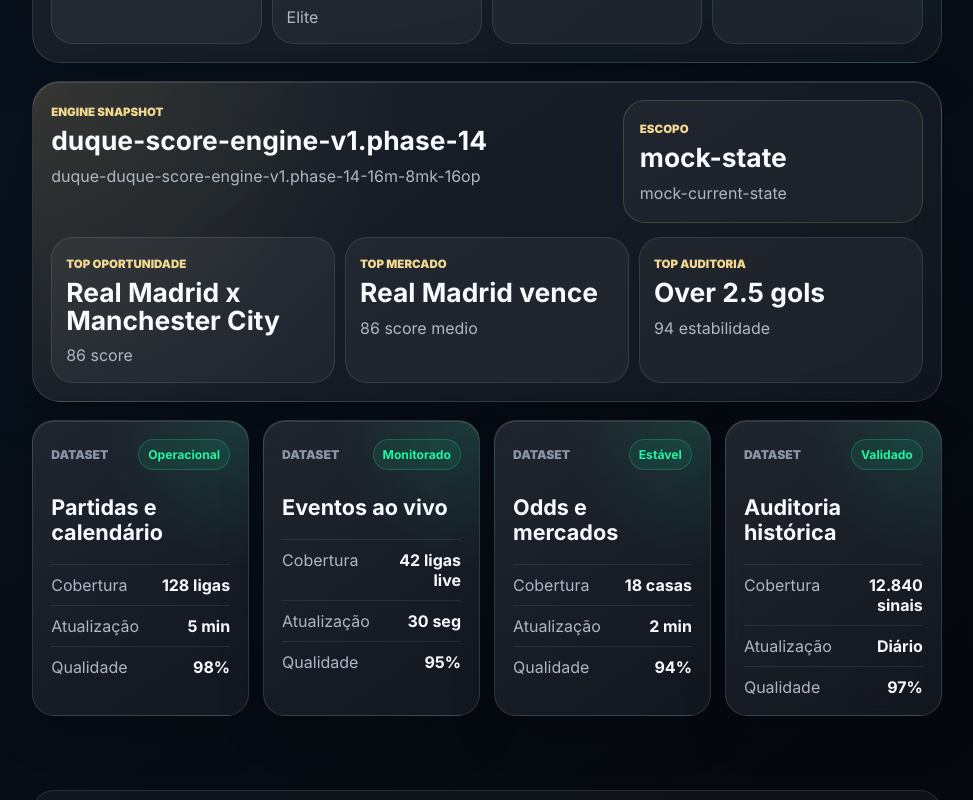
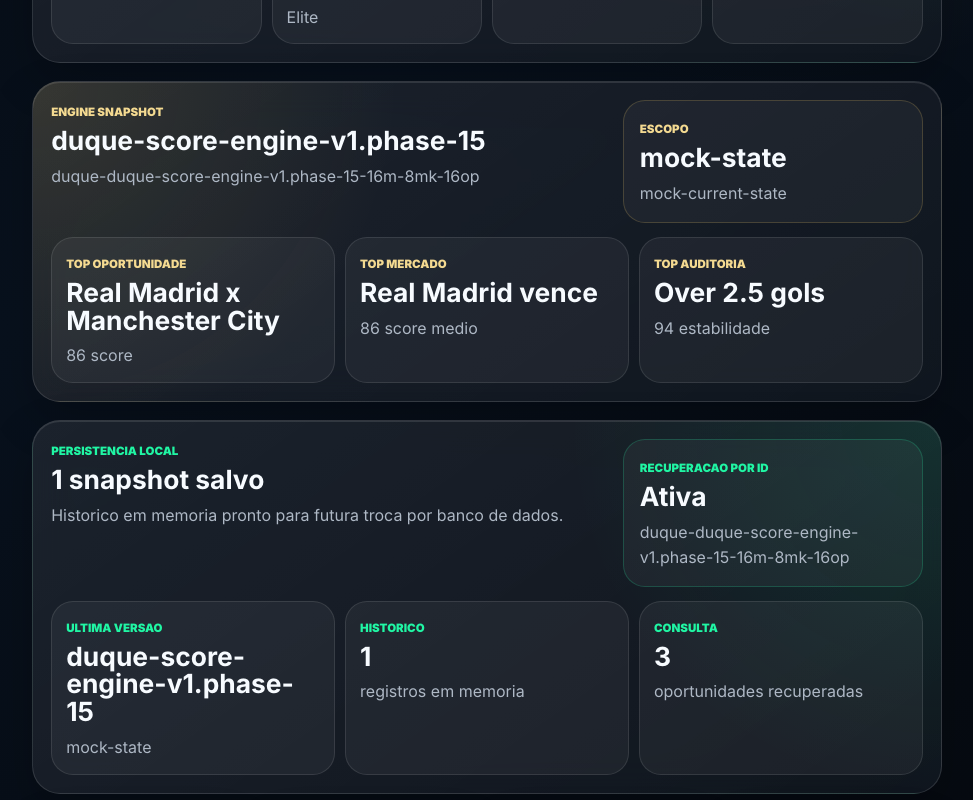
Before and after one commit to duqueroleta/DuqueSports-Codex, a React (Vite) app: page /dados in a window 1280 px wide. Shown: the part 900-1700 px from the top of the page, without its empty margins (287-1260 px from the left). Built offline with nearby package versions, Linux system fonts and the light colour scheme.

Commit message:
Add local snapshot persistence

```diff
--- a/src/engine/core/contracts.js
+++ b/src/engine/core/contracts.js
@@ -41,6 +41,6 @@
  * @property {string[]} explanation
  */
 
-const ENGINE_VERSION = 'duque-score-engine-v1.phase-14';
+const ENGINE_VERSION = 'duque-score-engine-v1.phase-15';
 
 export { ENGINE_VERSION };
--- /dev/null
+++ b/src/engine/snapshot/EngineSnapshotRepository.js
@@ -0,0 +1,32 @@
+const snapshotStore = new Map();
+
+function cloneSnapshot(snapshot) {
+  return JSON.parse(JSON.stringify(snapshot));
+}
+
+function saveEngineSnapshot(snapshot) {
+  snapshotStore.set(snapshot.snapshotId, cloneSnapshot(snapshot));
+
+  return getEngineSnapshotById(snapshot.snapshotId);
+}
+
+function getEngineSnapshotById(snapshotId) {
+  const snapshot = snapshotStore.get(snapshotId);
+
+  return snapshot ? cloneSnapshot(snapshot) : null;
+}
+
+function getEngineSnapshotHistory() {
+  return [...snapshotStore.values()].map(cloneSnapshot);
+}
+
+function resetEngineSnapshotRepository() {
+  snapshotStore.clear();
+}
+
+export {
+  getEngineSnapshotById,
+  getEngineSnapshotHistory,
+  resetEngineSnapshotRepository,
+  saveEngineSnapshot,
+};
--- a/src/pages/DataPage.jsx
+++ b/src/pages/DataPage.jsx
@@ -3,6 +3,11 @@
 import { markets } from '../data/markets.js';
 import { matches } from '../data/matches.js';
 import { runExecutiveDashboardService } from '../engine/batch/ExecutiveDashboardService.js';
+import {
+  getEngineSnapshotById,
+  getEngineSnapshotHistory,
+  saveEngineSnapshot,
+} from '../engine/snapshot/EngineSnapshotRepository.js';
 import { runEngineSnapshotService } from '../engine/snapshot/EngineSnapshotService.js';
 import { useAsyncData } from '../hooks/useAsyncData.js';
 import { getBatchAnalysis } from '../services/batchAnalysisService.js';
@@ -53,6 +58,9 @@
   const engineSnapshot = batchAnalysis && executiveDashboard
     ? runEngineSnapshotService({ matches, markets, batchAnalysis, executiveDashboard })
     : null;
+  const persistedSnapshot = engineSnapshot ? saveEngineSnapshot(engineSnapshot) : null;
+  const snapshotHistory = getEngineSnapshotHistory();
+  const recoveredSnapshot = persistedSnapshot ? getEngineSnapshotById(persistedSnapshot.snapshotId) : null;
   const filteredSources = sources.filter((source) => itemMatchesSearch(source, searchTerm));
 
   return (
@@ -159,6 +167,41 @@
         </section>
       ) : null}
 
+      {persistedSnapshot ? (
+        <section className="snapshot-persistence-panel" aria-label="Persistencia local de snapshots">
+          <div className="snapshot-persistence-header">
+            <div>
+              <span>Persistencia local</span>
+              <strong>{snapshotHistory.length} snapshot salvo</strong>
+              <p>Historico em memoria pronto para futura troca por banco de dados.</p>
+            </div>
+            <aside>
+              <span>Recuperacao por ID</span>
+              <strong>{recoveredSnapshot ? 'Ativa' : 'Indisponivel'}</strong>
+              <p>{persistedSnapshot.snapshotId}</p>
+            </aside>
+          </div>
+
+          <div className="snapshot-persistence-grid">
+            <article>
+              <span>Ultima versao</span>
+              <strong>{persistedSnapshot.engineVersion}</strong>
+              <p>{persistedSnapshot.scope}</p>
+            </article>
+            <article>
+              <span>Historico</span>
+              <strong>{snapshotHistory.length}</strong>
+              <p>registros em memoria</p>
+            </article>
+            <article>
+              <span>Consulta</span>
+              <strong>{recoveredSnapshot?.topOpportunities.length ?? 0}</strong>
+              <p>oportunidades recuperadas</p>
+            </article>
+          </div>
+        </section>
+      ) : null}
+
       <section className="data-source-grid" aria-label="Fontes de dados">
         {filteredSources.map((source) => (
           <DataSourceCard key={source.id} source={source} />
--- a/src/styles/page-data.css
+++ b/src/styles/page-data.css
@@ -15,7 +15,8 @@
 .data-page-hero > div,
 .data-page-summary,
 .executive-dashboard,
-.engine-snapshot-panel {
+.engine-snapshot-panel,
+.snapshot-persistence-panel {
   border: 1px solid var(--color-line);
   border-radius: var(--radius-xl);
   background:
@@ -200,6 +201,68 @@
   background: rgba(255, 255, 255, 0.05);
 }
 
+.snapshot-persistence-panel {
+  width: min(1240px, 100%);
+  margin: 18px auto 0;
+  padding: 18px;
+  border-radius: var(--radius-xl);
+  background:
+    radial-gradient(circle at top right, rgba(32, 246, 164, 0.11), transparent 38%),
+    linear-gradient(145deg, rgba(255, 255, 255, 0.075), rgba(255, 255, 255, 0.025)),
+    rgba(12, 18, 28, 0.72);
+}
+
+.snapshot-persistence-header {
+  display: grid;
+  grid-template-columns: minmax(0, 1fr) minmax(220px, 300px);
+  gap: 16px;
+  align-items: stretch;
+  margin-bottom: 14px;
+}
+
+.snapshot-persistence-header aside {
+  min-width: 0;
+  padding: 16px;
+  border: 1px solid rgba(32, 246, 164, 0.2);
+  border-radius: var(--radius-lg);
+  background: rgba(255, 255, 255, 0.045);
+}
+
+.snapshot-persistence-panel span {
+  color: var(--color-neon);
+  font-size: 0.72rem;
+  font-weight: 950;
+  text-transform: uppercase;
+}
+
+.snapshot-persistence-panel strong {
+  display: block;
+  margin-top: 8px;
+  color: var(--color-white);
+  font-size: clamp(1.15rem, 2.1vw, 1.65rem);
+  line-height: 1.05;
+}
+
+.snapshot-persistence-panel p {
+  margin: 8px 0 0;
+  color: #aeb8c5;
+  line-height: 1.55;
+}
+
+.snapshot-persistence-grid {
+  display: grid;
+  grid-template-columns: repeat(3, minmax(0, 1fr));
+  gap: 10px;
+}
+
+.snapshot-persistence-grid article {
+  min-width: 0;
+  padding: 14px;
+  border: 1px solid rgba(255, 255, 255, 0.1);
+  border-radius: var(--radius-lg);
+  background: rgba(255, 255, 255, 0.05);
+}
+
 @media (max-width: 1180px) {
   .data-source-grid,
   .executive-dashboard-grid {
@@ -211,7 +274,9 @@
   }
 
   .engine-snapshot-header,
-  .engine-snapshot-grid {
+  .engine-snapshot-grid,
+  .snapshot-persistence-header,
+  .snapshot-persistence-grid {
     grid-template-columns: 1fr;
   }
 }
```
Also changed, not shown: 2 other files (tests, documents, lock files or other folders).
